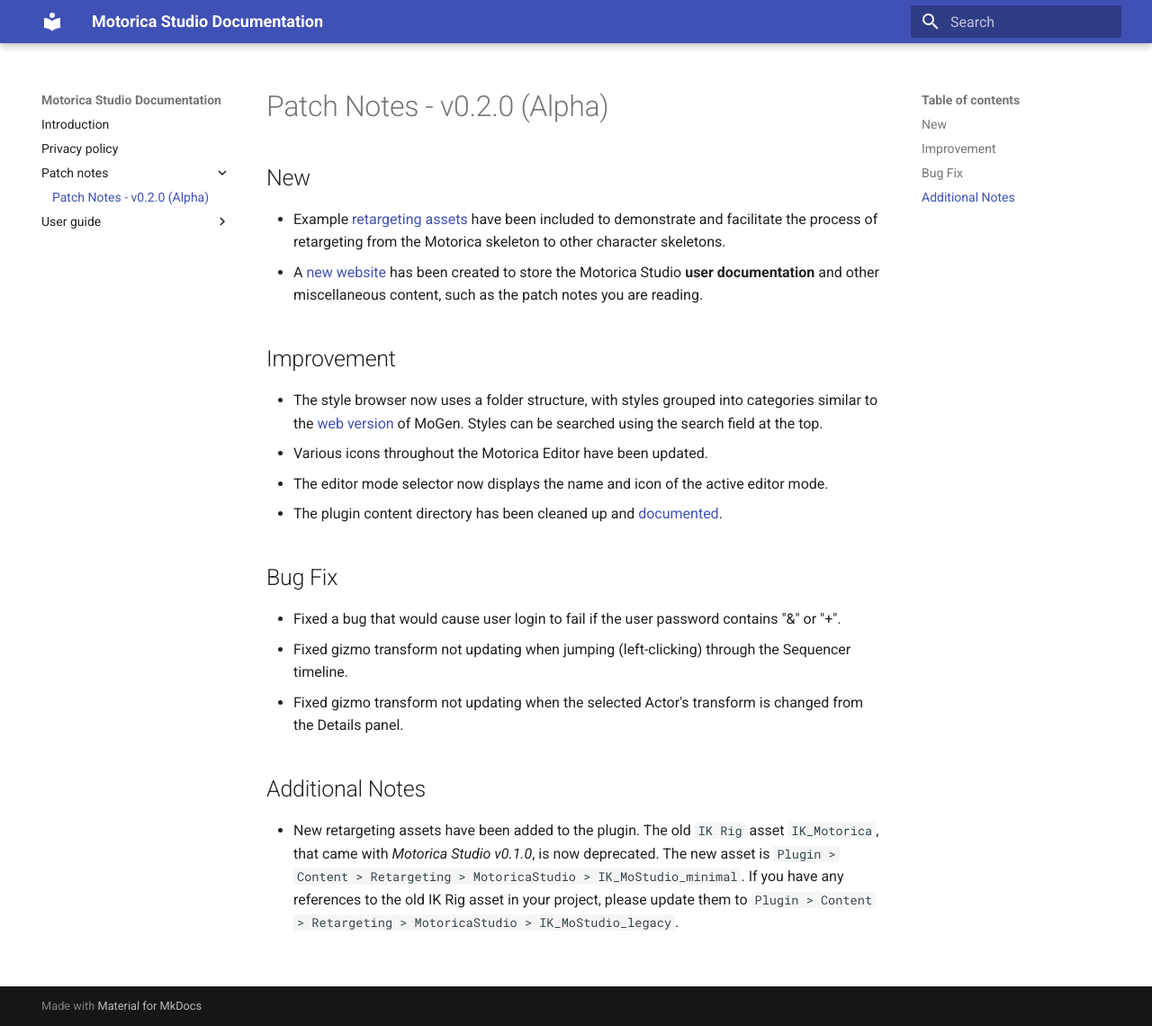
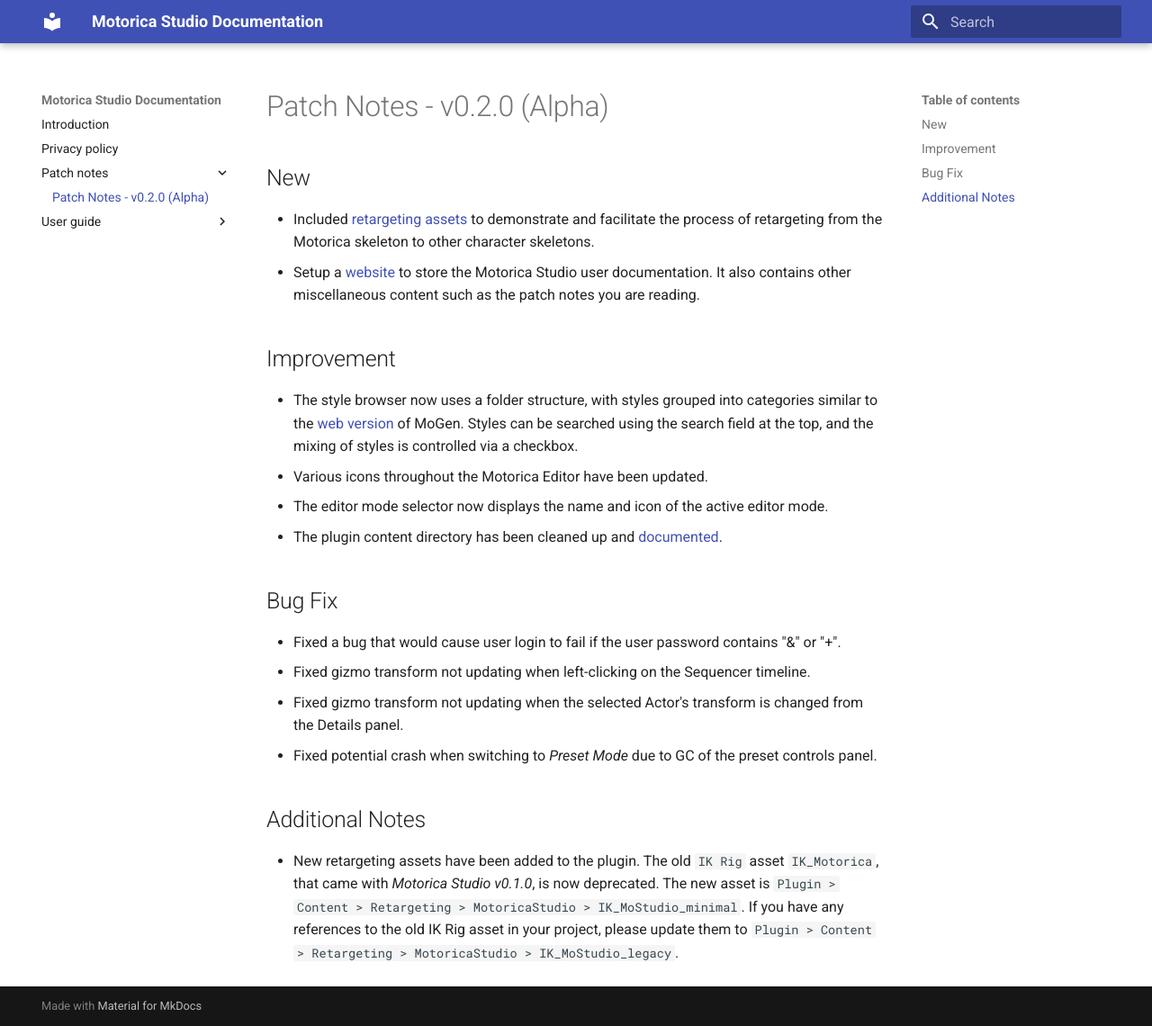
Before and after one commit to MotoricaAI/MoStudioDocs, an MkDocs documentation site: the page built from docs/patch-notes/patch-notes-v0-2-0.md, in a window 1280 px wide and 1140 px high. Shown: the whole window at 90% size. Built offline with MkDocs 1.6.1 and Material for MkDocs 9.7.7, drawn with Linux system fonts in a browser that asks for light colours.

Commit message:
Update patch notes v0.2.0

```diff
--- a/docs/patch-notes/patch-notes-v0-2-0.md
+++ b/docs/patch-notes/patch-notes-v0-2-0.md
@@ -1,18 +1,19 @@
 # Patch Notes - v0.2.0 (Alpha)
 ## New
-- Example [retargeting assets](../../user-guide/retargeting/) have been included to demonstrate and facilitate the process of retargeting from the Motorica skeleton to other character skeletons.
-- A [new website](https://motoricaai.github.io/MoStudioDocs/) has been created to store the Motorica Studio **user documentation** and other miscellaneous content, such as the patch notes you are reading.
+- Included [retargeting assets](../../user-guide/retargeting/) to demonstrate and facilitate the process of retargeting from the Motorica skeleton to other character skeletons.
+- Setup a [website](https://motoricaai.github.io/MoStudioDocs/) to store the Motorica Studio user documentation. It also contains other miscellaneous content such as the patch notes you are reading.
 
 ## Improvement
-- The style browser now uses a folder structure, with styles grouped into categories similar to the [web version](https://mogen.motorica.ai/) of MoGen. Styles can be searched using the search field at the top.
+- The style browser now uses a folder structure, with styles grouped into categories similar to the [web version](https://mogen.motorica.ai/) of MoGen. Styles can be searched using the search field at the top, and the mixing of styles is controlled via a checkbox.
 - Various icons throughout the Motorica Editor have been updated.
 - The editor mode selector now displays the name and icon of the active editor mode.
 - The plugin content directory has been cleaned up and [documented](../../user-guide/included-assets/).
 
 ## Bug Fix
 - Fixed a bug that would cause user login to fail if the user password contains "&" or "+".
-- Fixed gizmo transform not updating when jumping (left-clicking) through the Sequencer timeline.
+- Fixed gizmo transform not updating when left-clicking on the Sequencer timeline.
 - Fixed gizmo transform not updating when the selected Actor's transform is changed from the Details panel.
+- Fixed potential crash when switching to *Preset Mode* due to GC of the preset controls panel.
 
 ## Additional Notes
 - New retargeting assets have been added to the plugin. The old `IK Rig` asset `IK_Motorica`, that came with *Motorica Studio v0.1.0*, is now deprecated. The new asset is `Plugin > Content > Retargeting > MotoricaStudio > IK_MoStudio_minimal`. If you have any references to the old IK Rig asset in your project, please update them to `Plugin > Content > Retargeting > MotoricaStudio > IK_MoStudio_legacy`.
```
